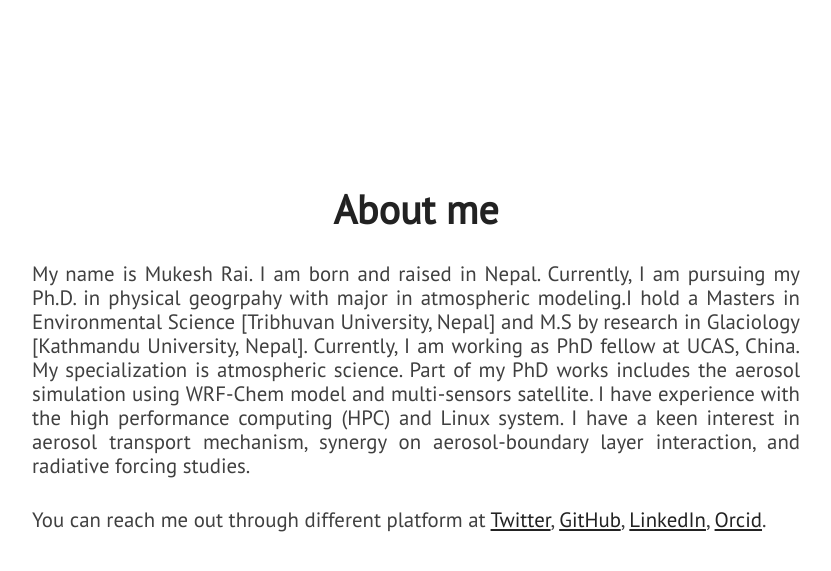
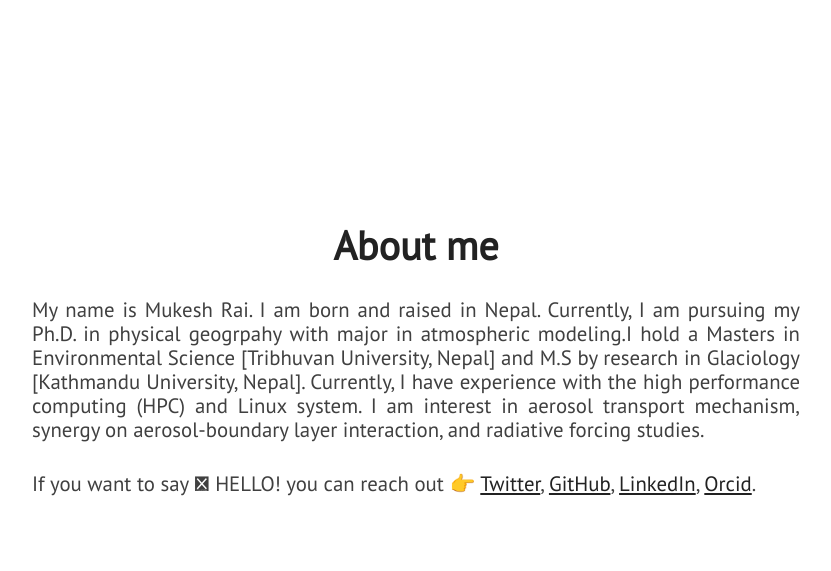
Before and after one commit to mukeshraeee/mukeshrai.github.io, a Jekyll site: the page built from index.html, in a window 1280 px wide and 900 px high, scrolled down 1056 px. Shown: the top 571 px of the window, without its empty margins (224-1055 px from the left). Built offline with Jekyll 4.4.1, drawn with Linux system fonts in a browser that asks for light colours; nearby versions of some CDN libraries.

Commit message:
Update about.html
emoji added

```diff
--- a/_includes/about.html
+++ b/_includes/about.html
@@ -3,11 +3,11 @@
         <div id="about-text">
             <div class="section-heading">About me</div>
             <p class="paragraph-text justify-text">
-                My name is Mukesh Rai. I am born and raised in Nepal. Currently, I am pursuing my Ph.D. in physical geogrpahy with major in atmospheric modeling.I hold a Masters in Environmental Science [Tribhuvan University, Nepal] and M.S by research in Glaciology [Kathmandu University, Nepal]. Currently, I am working as PhD fellow at UCAS, China. My specialization is atmospheric science. Part of my PhD works includes the aerosol simulation using WRF-Chem model and multi-sensors satellite. I have experience with the high performance computing (HPC) and Linux system. I have a keen interest in aerosol transport mechanism, synergy on aerosol-boundary layer interaction, and radiative forcing studies.
+                My name is Mukesh Rai. I am born and raised in Nepal. Currently, I am pursuing my Ph.D. in physical geogrpahy with major in atmospheric modeling.I hold a Masters in Environmental Science [Tribhuvan University, Nepal] and M.S by research in Glaciology [Kathmandu University, Nepal]. Currently, I have experience with the high performance computing (HPC) and Linux system. I am interest in aerosol transport mechanism, synergy on aerosol-boundary layer interaction, and radiative forcing studies.
             </p>
             </p>
             <p class="paragraph-text justify-text">
-                You can reach me out through different platform at <a href="https://twitter.com/MukeshRaee">Twitter</a>, <a href="https://github.com/mukeshraeee">GitHub</a>,
+                If you want to say &#127999; HELLO! you can reach out &#128073; <a href="https://twitter.com/MukeshRaee">Twitter</a>, <a href="https://github.com/mukeshraeee">GitHub</a>,
                 <a href="https://www.linkedin.com/in/mukesh-rai-5b5b3b85/">LinkedIn</a>, <a href="https://orcid.org/my-orcid?orcid=0000-0001-7138-0459">Orcid</a>.
             </p>
 
```
